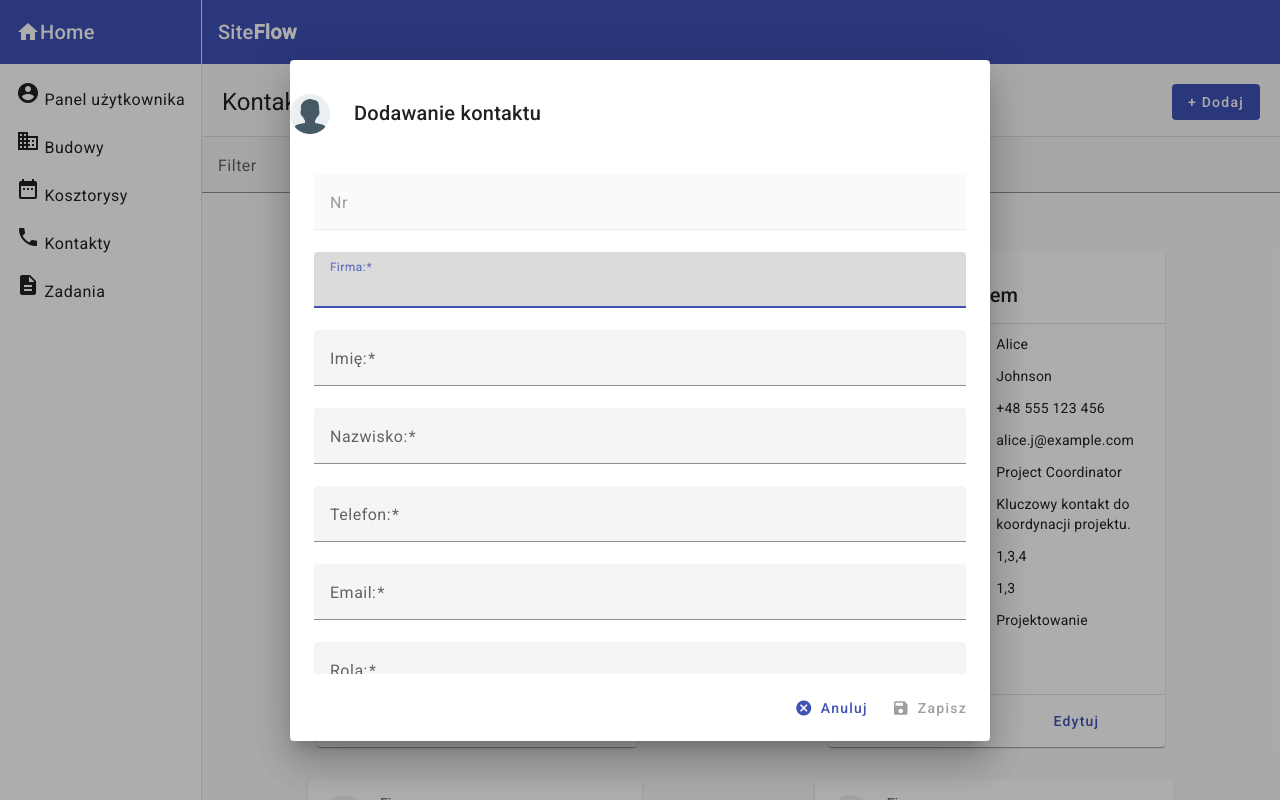
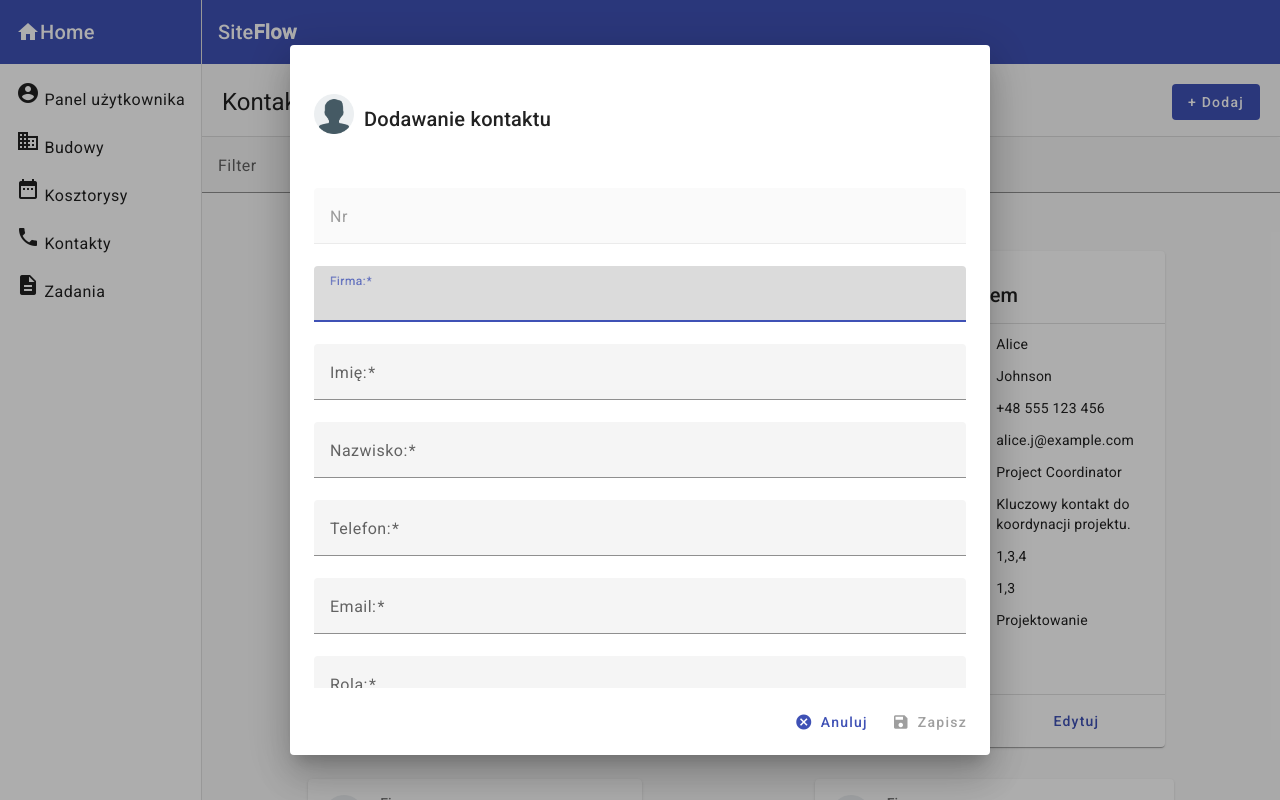
Before and after one commit to akrzeminska/site-flow, an Angular app: page /contacts in a window 1280 px wide. Both pictures are taken after a click on the button "+ Dodaj". Built offline with nearby package versions, Linux system fonts and the light colour scheme.

Commit message:
fix in avatar display on edit form

```diff
--- a/src/app/features/contacts/components/contact-avatar/contact-avatar.component.html
+++ b/src/app/features/contacts/components/contact-avatar/contact-avatar.component.html
@@ -1,6 +1,6 @@
-<div lass="avatar-container" *ngIf="source">
-    <img class="avatar" [src]="source" alt="Avatar">
-  </div>
-  <div *ngIf="!source">
-    <p>Brak awatara</p>
+<div class="avatar-container" *ngIf="source">
+  <img class="avatar" [src]="source" alt="Avatar">
 </div>
+<div *ngIf="!source">
+  <p>Brak awatara</p>
+</div>
--- a/src/app/features/contacts/components/contact-avatar/contact-avatar.component.scss
+++ b/src/app/features/contacts/components/contact-avatar/contact-avatar.component.scss
@@ -1,10 +1,4 @@
-.avatar-container {
-    display: flex;
-    justify-content: center;
-    align-items: center;
-  }
-
 .avatar {
-    width: 40px;
-    height: 40px;
+  width: 40px;
+  height: 40px;
 }
--- a/src/app/features/contacts/components/contact-form/contact-form.component.html
+++ b/src/app/features/contacts/components/contact-form/contact-form.component.html
@@ -1,6 +1,14 @@
 <div class="title">
-    <app-contact-avatar></app-contact-avatar>
-    <h2 mat-dialog-title>{{ isEditMode ? 'Edytowanie kontaktu' : 'Dodawanie kontaktu'}}</h2>
+    <h2 mat-dialog-title>
+        <div class="test2">
+            <div>
+                <app-contact-avatar></app-contact-avatar>
+            </div>
+            <div class="header-text">
+                {{ isEditMode ? 'Edytowanie kontaktu' : 'Dodawanie kontaktu'}}
+            </div>
+        </div>
+    </h2>
 </div>
 <mat-dialog-content>
     <form [formGroup]="contactForm" (ngSubmit)="onSubmit()">
--- a/src/app/features/contacts/components/contact-form/contact-form.component.scss
+++ b/src/app/features/contacts/components/contact-form/contact-form.component.scss
@@ -1,8 +1,7 @@
 .title {
   display: flex;
-    align-items: center;
+  align-items: top;
   justify-content: left;
-    padding-top: 20px;
 }
 
 form {
@@ -24,3 +23,13 @@
   opacity: 0.75;
   font-size: 0.75em;
 }
+
+.test2 {
+  display: flex;
+  align-items: center;
+  justify-content: center;
+}
+
+.header-text {
+    padding-left: 10px;
+}
--- a/src/app/features/contacts/components/contact-form/contact-form.component.ts
+++ b/src/app/features/contacts/components/contact-form/contact-form.component.ts
@@ -59,7 +59,7 @@ export class ContactFormComponent implements OnInit, OnDestroy {
     // wyświetlanie wybranych budów przypisanych do kontaktu
     this.constructionsService.getOptions().subscribe((options: { id: number; name: string }[]) => {
       this.constructionList = options.map((option: { id: number; name: string }) => {
-        // console.log(this.constructionList)
+        // console.log(this.constructionList);
         return { id: option.id, name: option.name };
       });
     });
```
Lines whose indentation alone changed are shown as unchanged.
